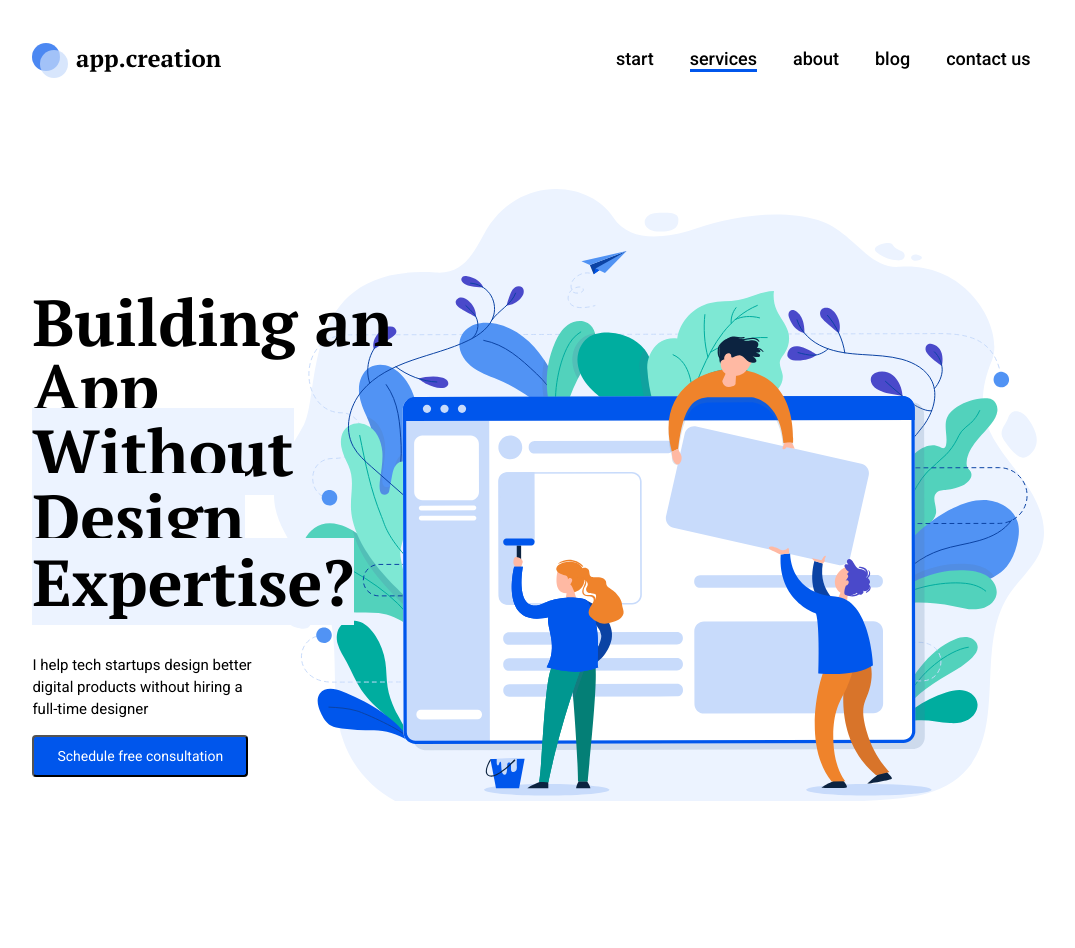
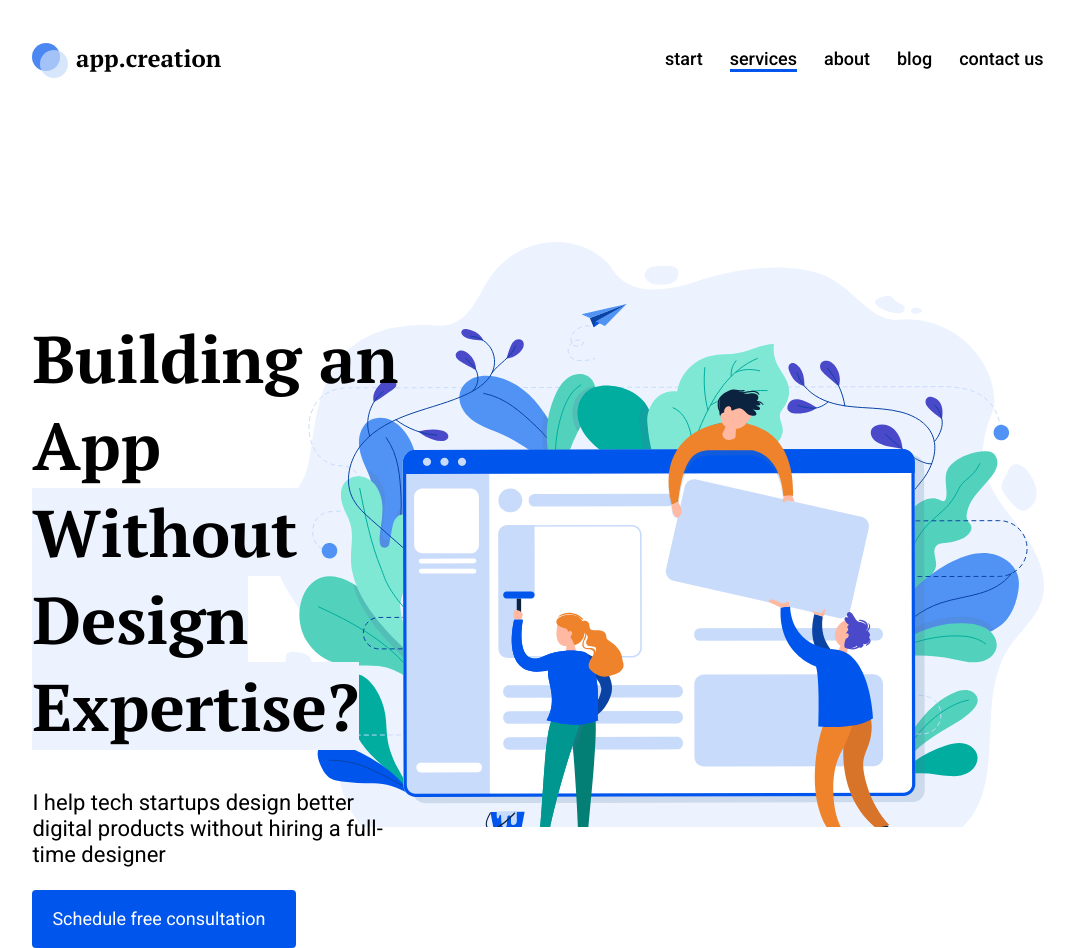
Before and after one commit to WebHeroSchool/Tatyanaproject, a plain HTML site: page index.html in a window 1280 px wide. Shown: the whole page, without its empty margins (102-1177 px from the left). Before the commit the page ends 809 px from the top, so only its background shows below. Drawn offline with Linux system fonts and the light colour scheme.

Commit message:
поправила размеры

```diff
--- a/styles.css
+++ b/styles.css
@@ -20,11 +20,12 @@ body {
   margin: auto;
   width: 100%;
   align-items: center;
-  margin-bottom: 6vw;
+  margin-bottom: 130px;
 }
 
 .menu__item:last-child{
  margin: 0;
+
 }
 
 .menu {
@@ -33,11 +34,10 @@ body {
 }
 
 .menu__item {
- padding: 0 13px;
  font: 500 18px/21px Roboto, arial, helvetica, sans-serif;
  color: #000;
  text-decoration: none;
- margin-right:10px;
+ margin-right:27px;
 }
 
 .menu__item:after {
@@ -60,7 +60,7 @@ body {
 }
 
 .main{
-  padding-top: 100px;
+  padding-top: 73px;
   background: top right no-repeat url("./img/Frame.svg");
   height: 40vw;
   width: 37%;
@@ -69,7 +69,7 @@ body {
 }
 .main-content__title{
   margin: 0 0 40px 0;
-  font: bold 65px/65px 'PT Serif', arial, helvetica, sans-serif;
+  font: bold 66px/87px 'PT Serif', arial, helvetica, sans-serif;
 }
 
 .main-content__subtitle{
@@ -79,12 +79,12 @@ body {
 }
 
 .main__button {
-font: 14px/18px Roboto, arial, helvetica, sans-serif;
+font: 18px/18px Roboto, arial, helvetica, sans-serif;
 background-color: #0056EC;
-padding: 0.8vw 1.8vw;
+padding: 20px 30px 20px 20px;
 color: white;
 border-radius: 4px;
-
+border: none;
 }
 
 .main-content__title span {
@@ -93,6 +93,6 @@ border-radius: 4px;
 }
 
 .main-subtitle {
- font: 15px/22px Roboto;
- width: 60%;
+ font: 22px/26px Roboto;
+ max-width: 430px;
 }
```
Also changed, not shown: 1 other file.
